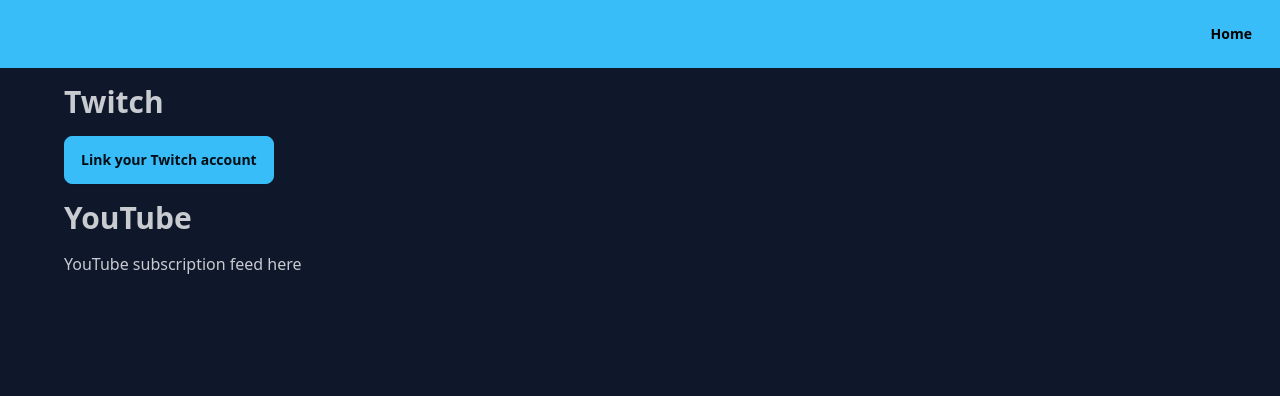
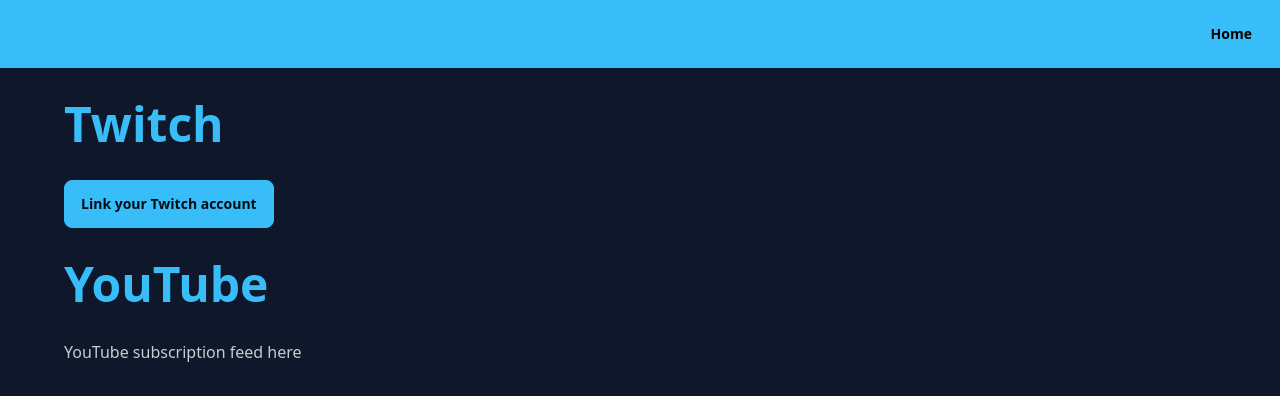
Before and after one commit to Brandon-Ritchie/whos-live, a React (Vite) app: page / in a window 1280 px wide. Shown: the top 396 px of the page. Built offline with nearby package versions, Linux system fonts and the light colour scheme.

Commit message:
Slightly better styling

```diff
--- a/src/index.css
+++ b/src/index.css
@@ -4,7 +4,7 @@
 
 @layer base {
   h1 {
-    @apply my-8 text-center text-5xl font-bold text-primary;
+    @apply my-8 text-5xl font-bold text-primary;
   }
 
   h2 {
--- a/src/routes/Root.tsx
+++ b/src/routes/Root.tsx
@@ -41,7 +41,7 @@
 
   return (
     <>
-      <h2>Twitch</h2>
+      <h1>Twitch</h1>
       <div className="flex gap-4">
         {!twitchUser && (
           <a href={twitchAuthUrl} className="btn btn-primary">
@@ -79,7 +79,7 @@
             </div>
           ))}
       </div>
-      <h2>YouTube</h2>
+      <h1>YouTube</h1>
       <div>
         <p>YouTube subscription feed here</p>
       </div>
```
